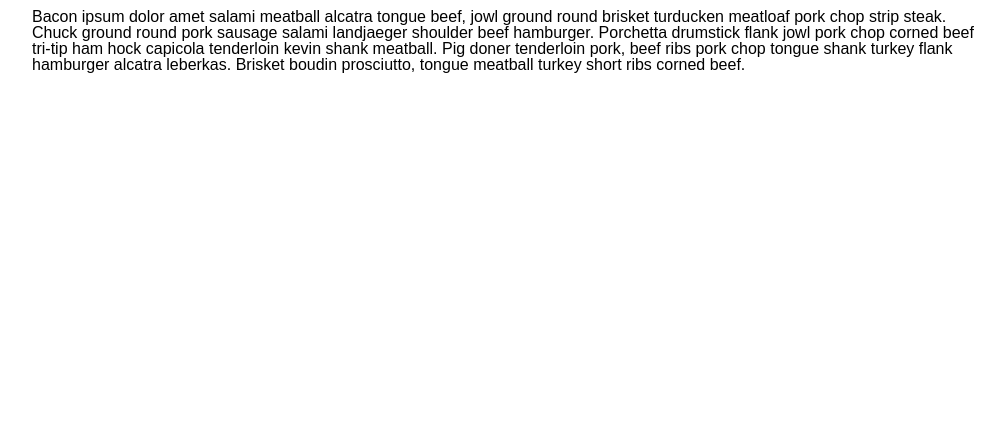
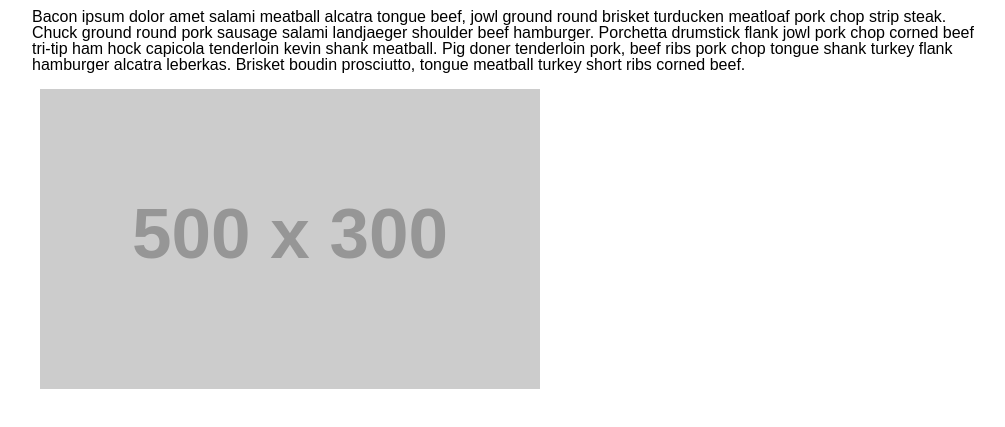
Before and after one commit to ngons/repsonsive-template, a plain HTML site: page index.html in a window 1280 px wide. Shown: the part 43-470 px from the top of the page, without its empty margins (136-1141 px from the left). Drawn offline with Linux system fonts and the light colour scheme; placeholder pictures from the web are drawn by us.

Commit message:
Added image scaling

```diff
--- a/css/style.css
+++ b/css/style.css
@@ -61,6 +61,10 @@ body {
     font-family: "proxima-nova",sans-serif;
 }
 
+img {
+    max-width: 100%;
+}
+
 .wrapper {
     width: 100%;
 }
@@ -68,6 +72,14 @@ body {
 .container {
     max-width: 960px;
     margin: 0 auto;
+}
+
+section {
+    padding: 1em 0;
+}
+
+.banner img {
+    padding: 0 1em;
 }
 
 /* Anything expressed in em will be relative to the font-size property set in px */
--- a/index.html
+++ b/index.html
@@ -32,6 +32,9 @@
             <h1>Pork belly picanha pastrami sausage</h1>
             <p>Bacon ipsum dolor amet salami meatball alcatra tongue beef, jowl ground round brisket turducken meatloaf pork chop strip steak. Chuck ground round pork sausage salami landjaeger shoulder beef hamburger. Porchetta drumstick flank jowl pork chop corned beef tri-tip ham hock capicola tenderloin kevin shank meatball. Pig doner tenderloin pork, beef ribs pork chop tongue shank turkey flank hamburger alcatra leberkas. Brisket boudin prosciutto, tongue meatball turkey short ribs corned beef.</p>
         </section>
+        <section class="banner">
+            <img src="http://placehold.it/500x300/">
+        </section>
         <!--<section class="main">
             <h2> t-bone pancetta leberkas rump.</h2>
             <p>Bacon ipsum dolor amet salami meatball alcatra tongue beef, jowl ground round brisket turducken meatloaf pork chop strip steak. Chuck ground round pork sausage salami landjaeger shoulder beef hamburger. Porchetta drumstick flank jowl pork chop corned beef tri-tip ham hock capicola tenderloin kevin shank meatball. Pig doner tenderloin pork, beef ribs pork chop tongue shank turkey flank hamburger alcatra leberkas. Brisket boudin prosciutto, tongue meatball turkey short ribs corned beef.</p>
```
